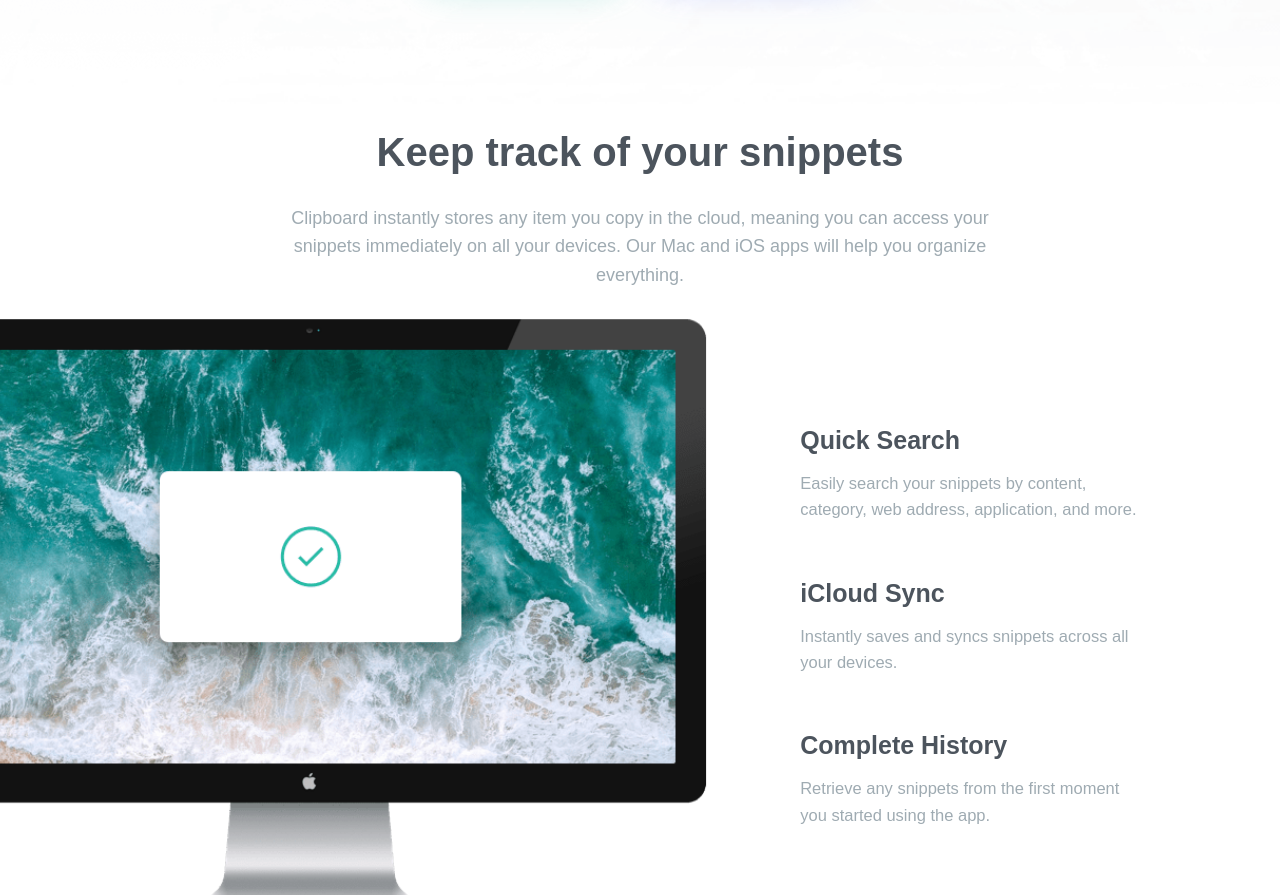
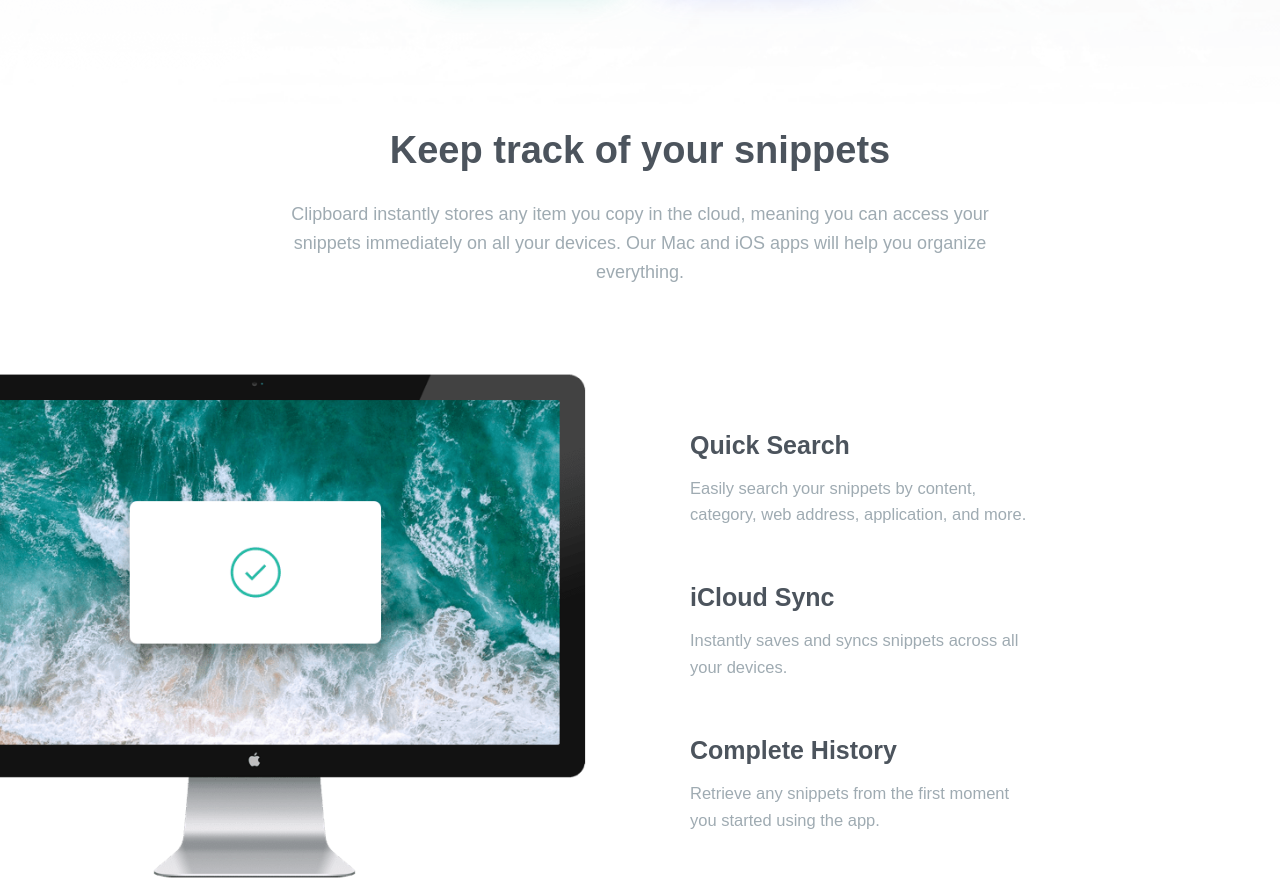
Before and after one commit to jwalczak94/Clipboard-landing-page, a website: page index.html in a window 1280 px wide. Shown: the part 580-1475 px from the top of the page. Drawn offline with Linux system fonts and the light colour scheme; a web font is replaced by a local one.

Commit message:
update desktop view

```diff
--- a/index.html
+++ b/index.html
@@ -32,6 +32,7 @@
       <a href="#" class="btn btn__secondary">Download for Mac</a>
     </div>
   </header>
+  <main class="main-content">
 
     <section class="container">
       <div class="description">
@@ -128,6 +129,7 @@
         <a href="#" class="btn btn__secondary">Download for Mac</a>
       </div>
     </section>
+  </main>
 
   <footer class="footer">
     <div class="footer__logo">
@@ -145,13 +147,13 @@
     <div class="footer__socials">
       <ul class="footer__social-links">
         <li class="footer__social-link"><a href="http://facebook.com" target="_blank">
-            <i class="fa-brands fa-facebook"></i>
+            <i class="fa-brands fa-facebook" alt="facebook link"></i>
           </a></li>
         <li class="footer__social-link"><a href="http://twitter.com" target="_blank">
-            <i class="fa-brands fa-twitter"></i>
+            <i class="fa-brands fa-twitter" alt="twitter link"></i>
           </a></li>
         <li class="footer__social-link"><a href="http://instagram.com" target="_blank">
-            <i class="fa-brands fa-instagram"></i>
+            <i class="fa-brands fa-instagram" alt="instagram link"></i>
           </a></li>
       </ul>
     </div>
--- a/sass/_base.scss
+++ b/sass/_base.scss
@@ -40,6 +40,13 @@ body {
     text-align: center;
 }
 
+.main-content {
+    display: flex;
+    flex-direction: column;
+    align-items: center;
+    justify-content: center;
+}
+
 .container {
     display: flex;
     flex-direction: column;
@@ -47,6 +54,10 @@ body {
     justify-content: center;
 
     margin-bottom: 10rem;
+
+    @media (max-width: $bp-medium) {
+        max-width: 80%;
+    }
 }
 
 .buttons-container {
--- a/sass/_sections.scss
+++ b/sass/_sections.scss
@@ -13,12 +13,12 @@
 
     @media (max-width: $bp-medium) {
         flex-direction: column;
-        max-width: 80%;
     }
 
     &__img {
-        flex-basis: 60%;
+        flex-basis: 50%;
         transform: scale(1.2) translateX(-50px);
+        margin: 5rem 0;
 
         @media (max-width: $bp-medium) {
             transform: scale(1) translateX(0);
@@ -31,7 +31,7 @@
     }
 
     &__features {
-        flex-basis: 40%;
+        flex-basis: 50%;
         display: flex;
         flex-direction: column;
         justify-content: center;
@@ -56,7 +56,6 @@
 // ACCESS SECTION
 .access {
     &__img {
-        max-width: 80%;
 
         img {
             max-width: 100%;
@@ -79,7 +78,6 @@
         @media (max-width: $bp-medium) {
             grid-template-columns: 1fr;
             gap: 5rem;
-            max-width: 80%;
         }
     }
 
--- a/sass/_typography.scss
+++ b/sass/_typography.scss
@@ -47,7 +47,7 @@
     }
 
     &-2 {
-        font-size: 4rem;
+        font-size: 3.8rem;
     }
 
     &-3 {
```
Also changed, not shown: css/main.css. Lines whose indentation alone changed are shown as unchanged.
